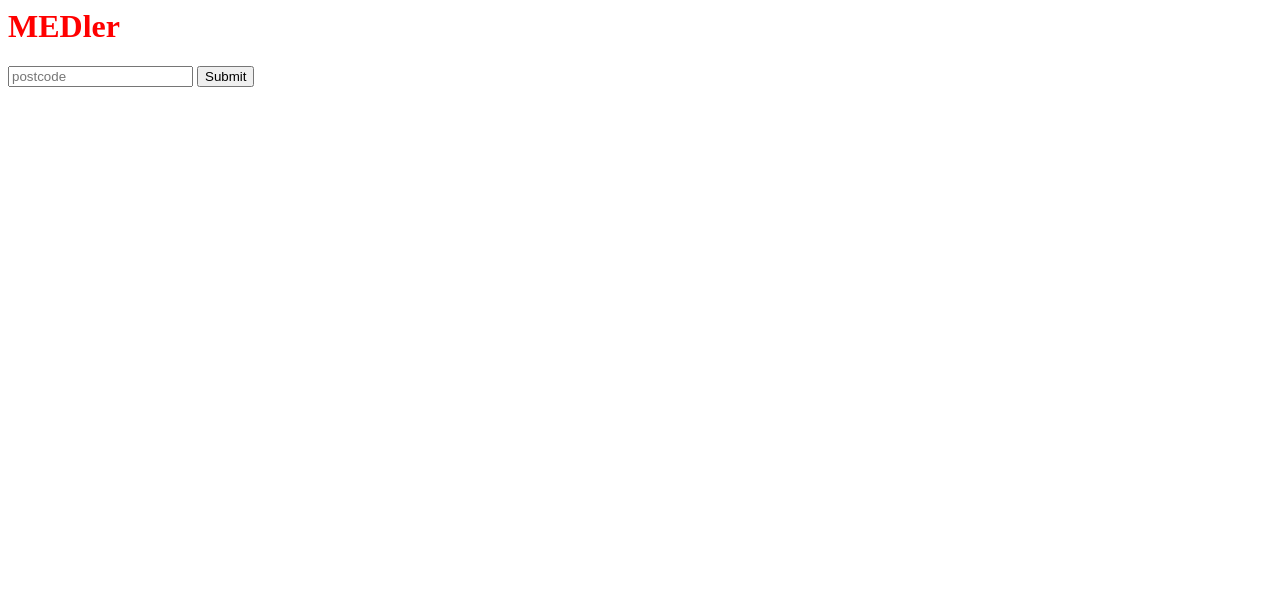
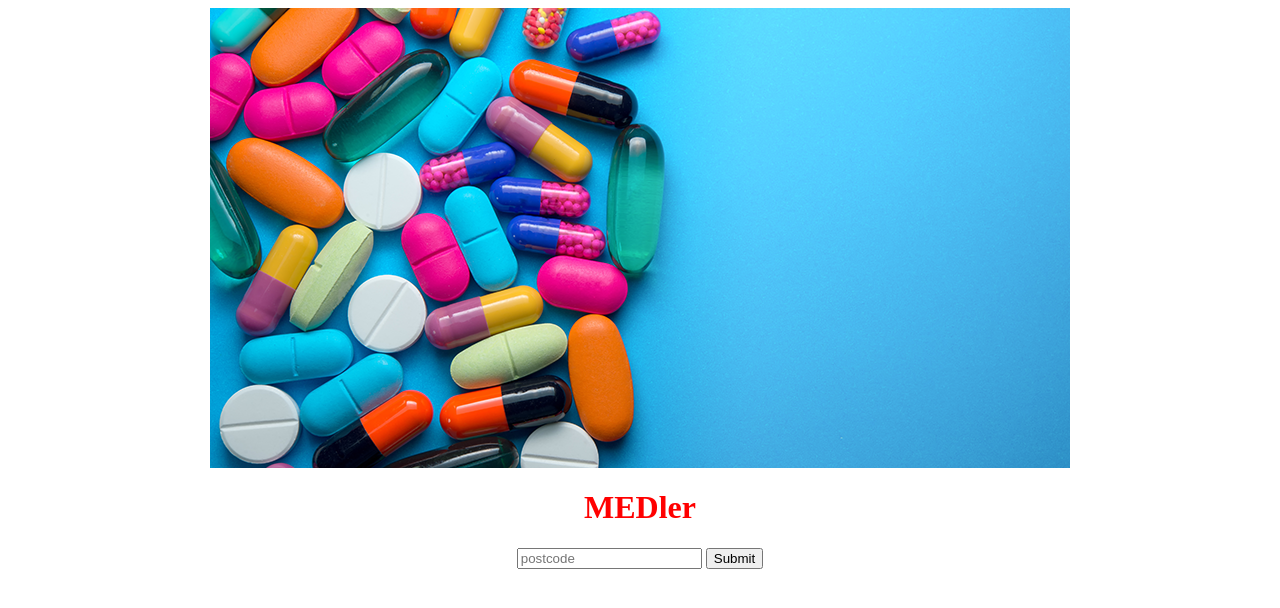
Before and after one commit to BeaCraker-Horton/BeckyandtheBs, a plain HTML site: page index.html in a window 1280 px wide. Drawn offline with Linux system fonts and the light colour scheme.

Commit message:
Photos
I've put the background photo on the webpage and the red cross photo in the same folder so it should be there on atom

```diff
--- a/index.html
+++ b/index.html
@@ -5,8 +5,9 @@
 </head>
 
 <body>
-  <h1>MEDler</h1>
-  <input type="email" placeholder="postcode">
-  <input type="submit">
+  <img src="./background.png">
+    <h1>MEDler</h1>
+    <input type="email" placeholder="postcode">
+    <input type="submit">
 </body>
 </html>
--- a/website.css
+++ b/website.css
@@ -1 +1,2 @@
+body {text-align: center; background-size: cover; background-position: center}
 h1 {color:red;}
```
Also changed, not shown: background.png (added).
